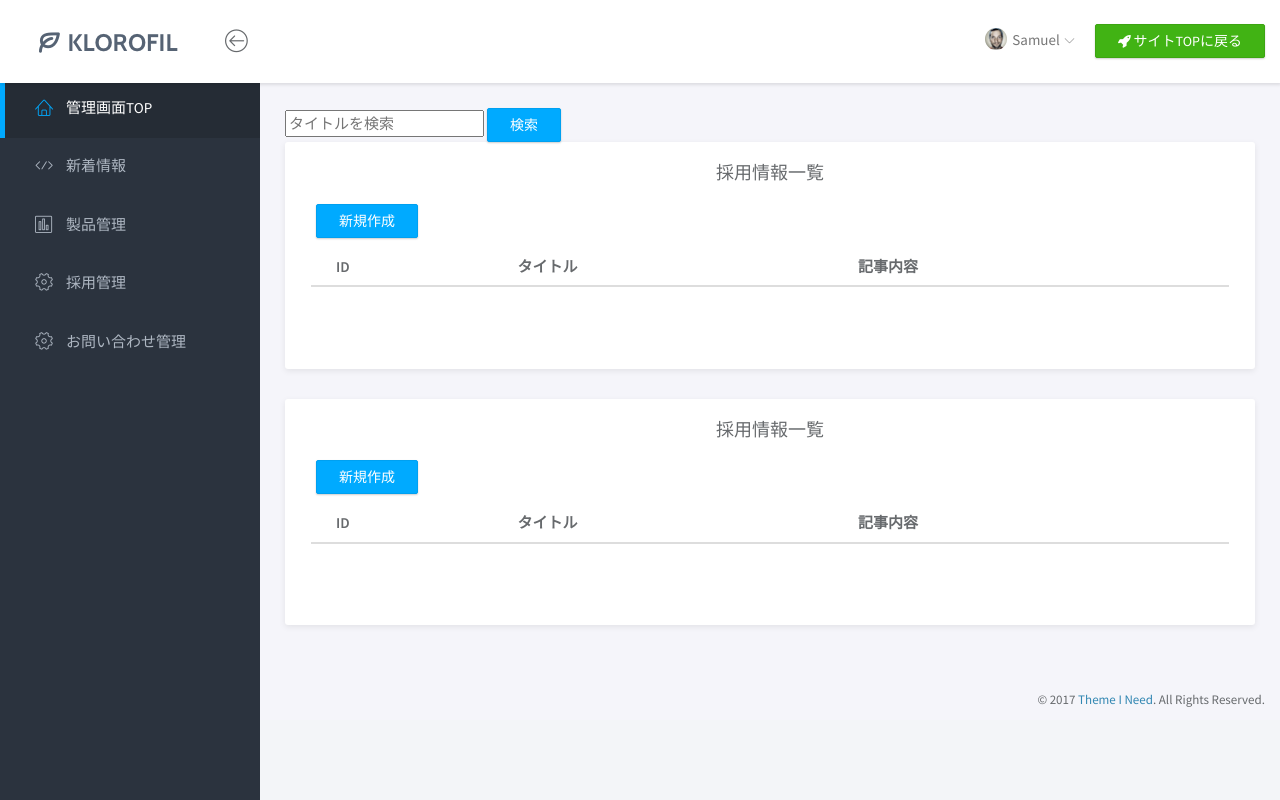
After one commit to aasshunyaaa/portfolio, a Django app: page /system/recruit/ in a window 1280 px wide. The commit adds this page. Run offline with Django 3.2, Linux system fonts and the light colour scheme; lists and menus that the app fills with data are empty; some libraries are stand-ins or nearby versions.

Commit message:
6/23 KEC

```diff
--- a/system/admin.py
+++ b/system/admin.py
@@ -1,5 +1,5 @@
 from django.contrib import admin
-from site2.models import News, Category
+from site2.models import News, Category, RecruitLong, RecruitShort
 
 # from django_summernote.admin import SummernoteModelAdmin
 
@@ -8,3 +8,5 @@ from site2.models import News, Category
 
 admin.site.register(News)
 admin.site.register(Category)
+admin.site.register(RecruitLong)
+admin.site.register(RecruitShort)
--- a/system/forms.py
+++ b/system/forms.py
@@ -31,4 +31,4 @@ class NewsSearchForm(forms.Form):
     category = forms.ModelChoiceField(models.Category.objects, label='カテゴリー', required=True)
     public = forms.ChoiceField(label='公開/非公開', choices=PUBLIC_CHOICES, required=False)
 
-NewsSearchFormSet = forms.formset_factory(NewsSearchForm, extra=1)
+# NewsSearchFormSet = forms.formset_factory(form=NewsSearchForm, extra=1)
--- a/system/templates/base_system.html
+++ b/system/templates/base_system.html
@@ -90,22 +90,9 @@
 					<ul class="nav">
 						<li><a href="{% url 'system:index' %}" class="active"><i class="lnr lnr-home"></i> <span>管理画面TOP</span></a></li>
 						<li><a href="{% url 'system:news' %}" class=""><i class="lnr lnr-code"></i> <span>新着情報</span></a></li>
-						<li><a href="charts.html" class=""><i class="lnr lnr-chart-bars"></i> <span>Charts</span></a></li>
-						<li><a href="panels.html" class=""><i class="lnr lnr-cog"></i> <span>Panels</span></a></li>
-						<li><a href="notifications.html" class=""><i class="lnr lnr-alarm"></i> <span>Notifications</span></a></li>
-						<li>
-							<a href="#subPages" data-toggle="collapse" class="collapsed"><i class="lnr lnr-file-empty"></i> <span>Pages</span> <i class="icon-submenu lnr lnr-chevron-left"></i></a>
-							<div id="subPages" class="collapse ">
-								<ul class="nav">
-									<li><a href="page-profile.html" class="">Profile</a></li>
-									<li><a href="page-login.html" class="">Login</a></li>
-									<li><a href="page-lockscreen.html" class="">Lockscreen</a></li>
-								</ul>
-							</div>
-						</li>
-						<li><a href="tables.html" class=""><i class="lnr lnr-dice"></i> <span>Tables</span></a></li>
-						<li><a href="typography.html" class=""><i class="lnr lnr-text-format"></i> <span>Typography</span></a></li>
-						<li><a href="icons.html" class=""><i class="lnr lnr-linearicons"></i> <span>Icons</span></a></li>
+						<li><a href="charts.html" class=""><i class="lnr lnr-chart-bars"></i> <span>製品管理</span></a></li>
+						<li><a href="{% url 'system:recruit' %}" class=""><i class="lnr lnr-cog"></i> <span>採用管理</span></a></li>
+						<li><a href="panels.html" class=""><i class="lnr lnr-cog"></i> <span>お問い合わせ管理</span></a></li>
 					</ul>
 				</nav>
 			</div>
--- /dev/null
+++ b/system/templates/system/recruit.html
@@ -0,0 +1,77 @@
+{% extends 'base_system.html' %}
+{% load static %}
+
+{% block body %}
+<!-- MAIN -->
+<div class="main">
+    <!-- MAIN CONTENT -->
+    <div class="main-content">
+        <div class="container-fluid">
+
+            <!-- TABLE STRIPED -->
+            <form method="get" action="">
+                <input name='get_title' placeholder="タイトルを検索" value="{{ request.GET.get_title }}" type="text">
+                    <button class="btn btn-primary" type="submit">検索</button>
+            </form>
+            <div class="panel">
+
+                <div class="panel-heading" align="center">
+                    <h3 class="panel-title">採用情報一覧</h3>
+                </div>
+                <button style="margin-left:30px" type="button" onclick="location.href='{% url 'system:news_add' %}'" class="btn btn-primary">新規作成</button>
+                <div class="panel-body">
+                    <table class="table table-striped">
+                        <thead>
+                            <tr>
+                                <th>ID</th>
+                                <th>タイトル</th>
+                                <th>記事内容</th>
+                            </tr>
+                        </thead>
+                        <tbody>
+                            {% for news in news_list %}
+                            <tr>
+                                <td>{{ news.id }}</td>
+                                <td>{{ news.title }}</td>
+                                <td>{% for ctg in news.category.all %}{{ ctg }}{% endfor %}</td>
+                                <td>{{ news.content|truncatechars:10 }}</td>
+                            </tr>
+                            {% endfor %}
+                        </tbody>
+                    </table>
+                        {% include 'includes/paginator.html' %}
+
+                </div>
+            </div>
+            <div class="panel">
+
+                <div class="panel-heading" align="center">
+                    <h3 class="panel-title">採用情報一覧</h3>
+                </div>
+                <button style="margin-left:30px" type="button" onclick="location.href='{% url 'system:news_add' %}'" class="btn btn-primary">新規作成</button>
+                <div class="panel-body">
+                    <table class="table table-striped">
+                        <thead>
+                            <tr>
+                                <th>ID</th>
+                                <th>タイトル</th>
+                                <th>記事内容</th>
+                            </tr>
+                        </thead>
+                        <tbody>
+                            {% for news in news_list %}
+                            <tr>
+                                <td>{{ news.id }}</td>
+                                <td>{{ news.title }}</td>
+                                <td>{% for ctg in news.category.all %}{{ ctg }}{% endfor %}</td>
+                                <td>{{ news.content|truncatechars:10 }}</td>
+                            </tr>
+                            {% endfor %}
+                        </tbody>
+                    </table>
+                        {% include 'includes/paginator.html' %}
+
+                </div>
+            </div>
+            <!-- END TABLE STRIPED -->
+{% endblock body %}
--- a/system/urls.py
+++ b/system/urls.py
@@ -7,8 +7,11 @@ urlpatterns = [
     path('system/login/', views.Login.as_view(), name='login'),
     path('system/logout/', views.Logout.as_view(), name='logout'),
     path('system/index/', views.index, name='index'),
+    # 以下新着情報
     path('system/news/', views.news, name='news'),
     path('system/news/<int:pk>/', views.news_edit, name='news_edit'),
     path('system/news/news_add', views.news_add, name='news_add'),
     path('system/news/<int:pk>', views.news_delete, name='news_delete'),
+    # 以下採用ページ
+    path('system/recruit/', views.recruit, name='recruit'),
 ]
--- a/system/views.py
+++ b/system/views.py
@@ -4,10 +4,10 @@ from django.contrib.auth.mixins import LoginRequiredMixin
 from django.contrib.auth.views import (LoginView, LogoutView)
 from .forms import LoginForm, NewsForm
 from django.contrib.auth.decorators import login_required
-from site2.models import News, Category
+from site2.models import News, Category, RecruitLong, RecruitShort
 from django.contrib import messages
 from django.db.models import Q
-from . forms import NewsSearchFormSet
+# from . forms import NewsSearchFormSet
 from django.core.paginator import Paginator, EmptyPage, PageNotAnInteger
 
 class Login(LoginView):
@@ -41,44 +41,15 @@ def paginator_query(request, queryset, count):
 @login_required
 def news(request):
     news = News.objects.all()
-    categorys = Category.objects.all()
-    formset = NewsSearchFormSet(request.POST or None)
-    if request.method == 'POST':
-    # 検索機能の処理関数
-        formset.is_valid()
-
-        queries = []
-
-        for form in formset:
-            q_kwargs = {}
-            title = form.cleaned_data.get('title')
-            if title:
-                q_kwargs['title'] = title
-
-            category = form.cleaned_data.get('category')
-            if category:
-                q_kwargs['category__gte'] = category
-
-            public_status = form.cleaned_data.get('public_status')
-            if public_status:
-                q_kwargs['public_status'] = public_status
-
-            if q_kwargs:
-                q = Q(**q_kwargs)
-                queries.append(q)
-
-        if queries:
-            base_query = queries.pop()
-            for query in queries:
-                base_query |= query
-            news = news.filter(base_query)
+     # 検索機能の処理関数
+    q_title = request.GET.get('get_title')
+    if q_title:
+        news = News.objects.filter(Q(title__icontains=q_title))
 
     news_list = paginator_query(request, news, 3)
     params = {
         'news': news_list.object_list,
         'news_list': news_list,
-        'categorys': categorys,
-        'formset': formset,
     }
     return render(request, 'system/news.html', params)
 
@@ -128,3 +99,7 @@ def news_delete(request, pk):
     }
 
     return render(request, 'system/news_delete.html', params)
+
+
+def recruit(request):
+    return render(request, 'system/recruit.html')
```
Also changed, not shown: site2/models.py (+16 -0 lines), system/templates/system/news.html (+4 -27 lines), db.sqlite3, site2/migrations/0004_recruitlong_recruitshort.py (added).
